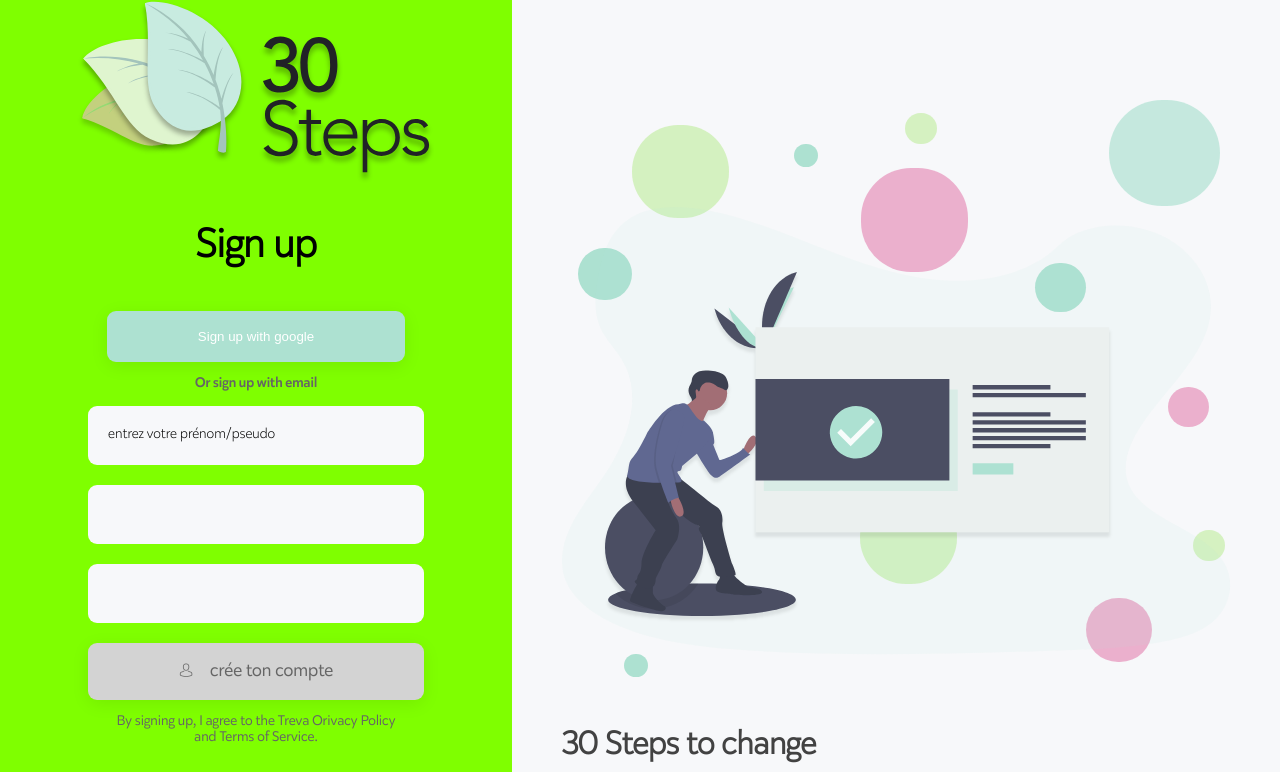
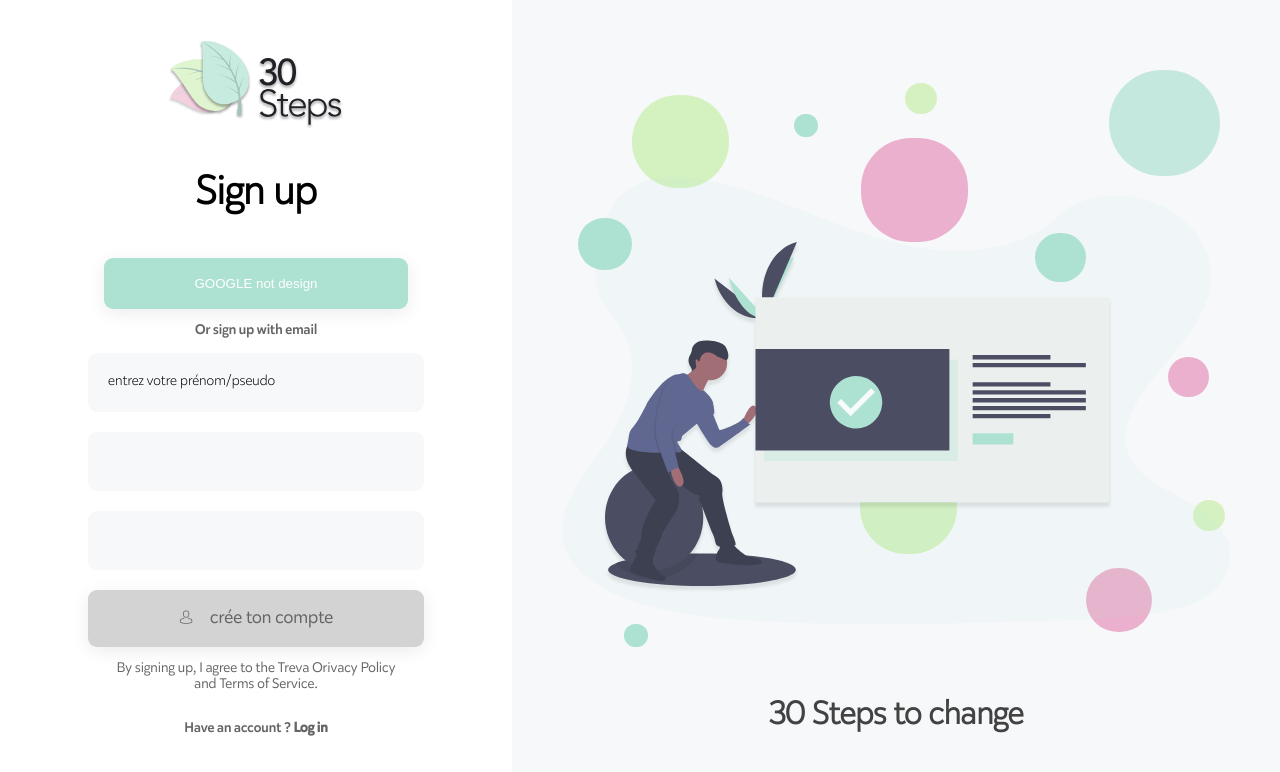
Before and after one commit to ccosneau0/thirtytips, a React (Create React App) app: page /registration in a window 1280 px wide. Shown: the top 772 px of the page. Built offline with nearby package versions, Linux system fonts and the light colour scheme.

Commit message:
apdate : landing

```diff
--- a/src/App.js
+++ b/src/App.js
@@ -13,17 +13,12 @@ const App = () => {
           <img className="logo" src={Logo} alt="okok"></img>
           {/* <h1> 30 Steps to change</h1> */}
           <div className="text-wrapper">
-          <i className="icon-check"></i>
-              <i className="icon-avatared"></i>
             <p>
               Adoptez facilement des gestes du quotidien  plus responsable pour limiter votre empreinte  écologique. <br/>
               <br/>Commencez dès maintenant et faites un pas de plus pour notre planète.
             </p>
           </div>
-          <button className="btn-log">  <a href={"/registration"} >Le button log </a></button>
-
-          <button> le button générale  </button>
-          <button className="btn"> le button BTN  </button>
+          <button className="btn-log"> <i className="icon-avatared"></i> <a href={"/registration"} >crée ton compte</a></button>
         </div>
 
         <div className="landing-image-container">
--- a/src/App.scss
+++ b/src/App.scss
@@ -22,12 +22,17 @@
   justify-content: space-around;
   align-items: center;
   margin-bottom : 10px;
-
+ .text-wrapper{
+  width: 449px;
+  height: 145px;
+  //background-color: orchid;
+ }
   p{
     color: $DarkGrey;
     text-align: center;
   }
 }
+
 
 .icon-check{ color :black}
 .landing-image-container{
--- a/src/Component/Registration/Advocacy.scss
+++ b/src/Component/Registration/Advocacy.scss
@@ -4,7 +4,11 @@
   display: flex;
   flex-direction: column;
   align-items: center;
-  padding-top: 100px;
+  padding-top: 70px;
+
+  .wording-wrapper{
+    text-align: center;
+  }
 }
 
 .dot {
--- a/src/Component/Registration/Signup.js
+++ b/src/Component/Registration/Signup.js
@@ -9,7 +9,7 @@ function Signup() {
      {/*  ne pas prendre en compte button google => impélmentation a venir   */}
       <img className="signup-logo"src={Logo}></img>
       <h3> Sign up </h3>
-      <button className="btn-log"> Sign up with google </button>
+      <button className="btn-log"> GOOGLE not design </button>
       <p>Or sign up with email</p>
       <input type="email" value="entrez votre prénom/pseudo"></input>
       <input type="email"></input>
--- a/src/Component/Registration/Signup.scss
+++ b/src/Component/Registration/Signup.scss
@@ -7,7 +7,7 @@
   align-items: center;
   justify-content: space-evenly;
  // height: 720px;
- // padding: 80px 30px 140px 30px;
+  padding: 40px 30px 140px 30px;
 
   p{
     font-family: $KMedium;
@@ -16,13 +16,13 @@
     color: $Grey;
   }
   .signup-logo{
-    width: 70%;
+    width: 39%;
   }
 
   .signup-policy{
     font-family: $KRegular;
   }
-  .btn-log.icon-avatared::before{
+  /* .btn-log.icon-avatared::before{
     color: white !important;
-  }
+  } */
 }
--- a/src/Pages/Registration/Registration.scss
+++ b/src/Pages/Registration/Registration.scss
@@ -11,7 +11,7 @@
 
 .signup-wrapper{
   width: 40%;
-  background-color: chartreuse;
+ /*  background-color: chartreuse; */
 }
 
 .advocacy-wrapper{
```
